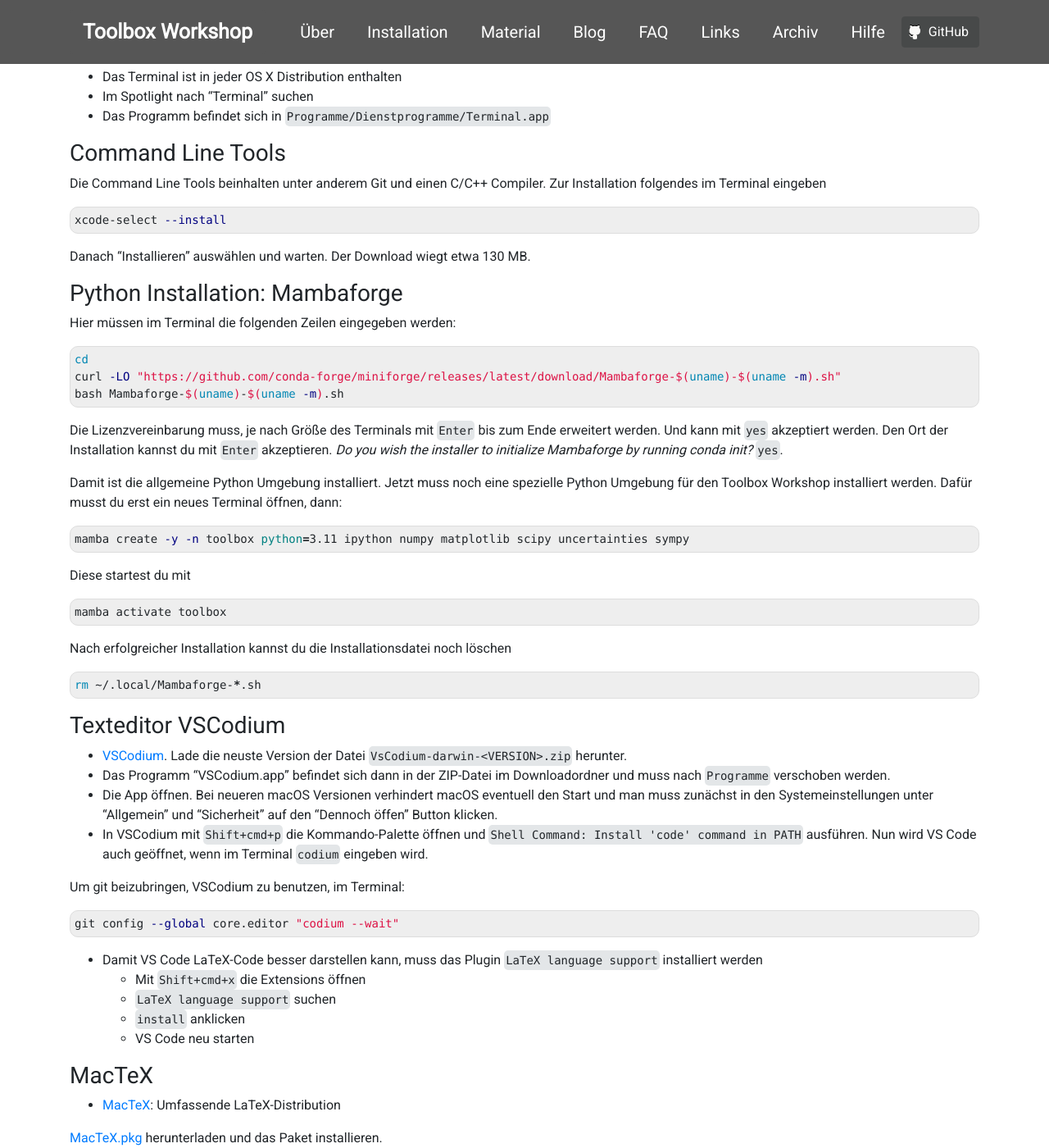
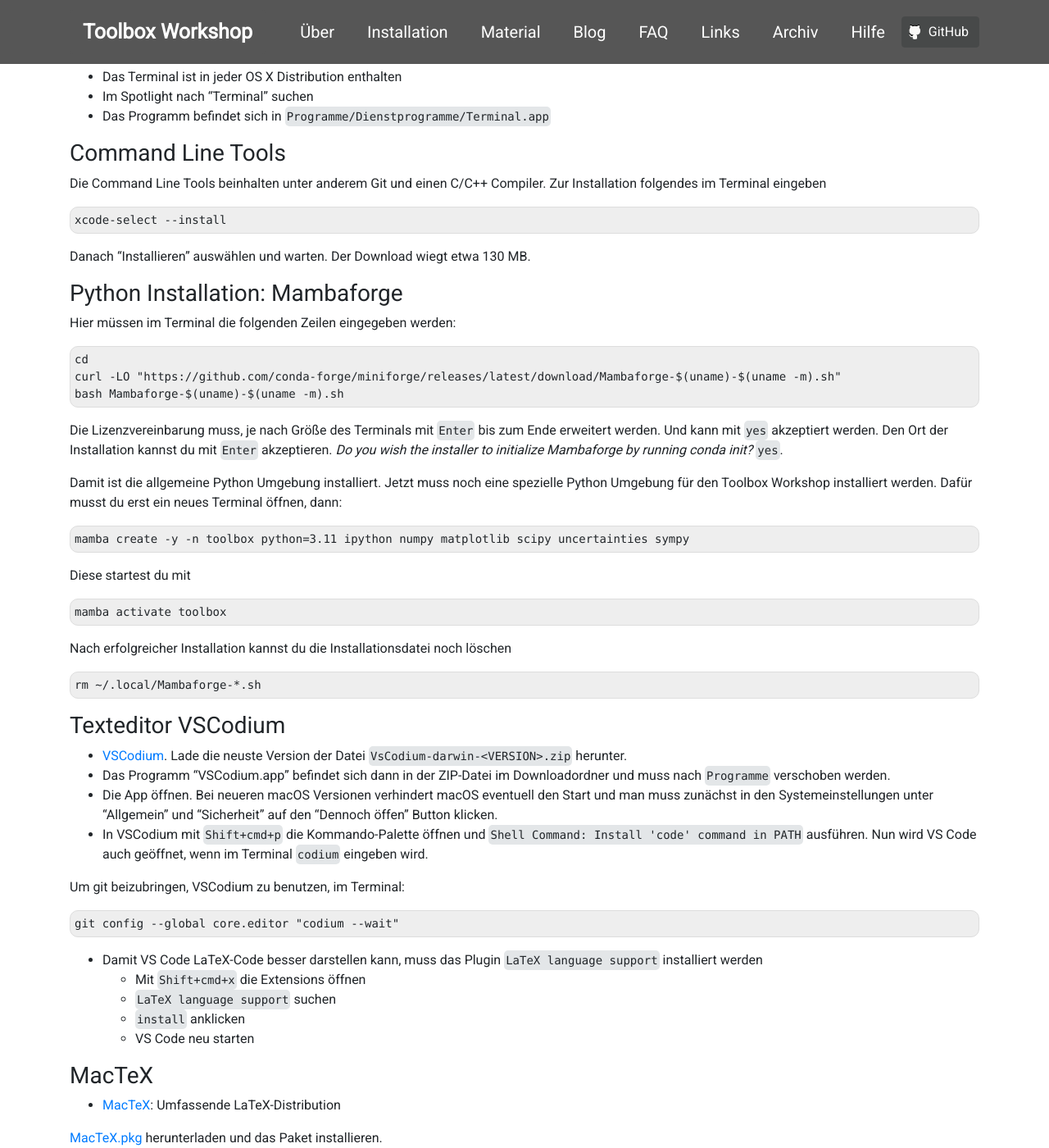
Before and after one commit to pep-dortmund/homepage-toolbox, a Jekyll site: the page built from install/macos.md, in a window 1280 px wide and 1400 px high, scrolled down 472 px. Shown: the whole window at 82% size. Built offline with Jekyll 4.4.1, drawn with Linux system fonts in a browser that asks for light colours; nearby versions of some CDN libraries; some of the changed text lies outside the part shown.

Commit message:
macos mamba and similar layout of the terminal commments

````diff
--- a/install/macos.md
+++ b/install/macos.md
@@ -44,19 +44,18 @@
 
 Die Command Line Tools beinhalten unter anderem Git und einen C/C++ Compiler.
 Zur Installation folgendes im Terminal eingeben
-```bash
-xcode-select --install
-```
+
+    xcode-select --install
+
 Danach "Installieren" auswählen und warten. Der Download wiegt etwa 130 MB.
 
 ### Python Installation: Mambaforge
 
 Hier müssen im Terminal die folgenden Zeilen eingegeben werden:
-```bash
-cd
-curl -LO "https://github.com/conda-forge/miniforge/releases/latest/download/Mambaforge-$(uname)-$(uname -m).sh"
-bash Mambaforge-$(uname)-$(uname -m).sh
-```
+
+    cd
+    curl -LO "https://github.com/conda-forge/miniforge/releases/latest/download/Mambaforge-$(uname)-$(uname -m).sh"
+    bash Mambaforge-$(uname)-$(uname -m).sh
 
 Die Lizenzvereinbarung muss, je nach Größe des Terminals mit `Enter` bis zum Ende erweitert werden.
 Und kann mit `yes` akzeptiert werden.
@@ -66,19 +65,16 @@
 Damit ist die allgemeine Python Umgebung installiert.
 Jetzt muss noch eine spezielle Python Umgebung für den Toolbox Workshop installiert werden.
 Dafür musst du erst ein neues Terminal öffnen, dann:
-```bash
-mamba create -y -n toolbox python=3.11 ipython numpy matplotlib scipy uncertainties sympy
-```
+
+    mamba create -y -n toolbox python=3.11 ipython numpy matplotlib scipy uncertainties sympy
 
 Diese startest du mit
-```bash
-mamba activate toolbox
-```
+
+    mamba activate toolbox
 
 Nach erfolgreicher Installation kannst du die Installationsdatei noch löschen
-```bash
-rm ~/.local/Mambaforge-*.sh
-```
+
+    rm ~/.local/Mambaforge-*.sh
 
 ### Texteditor VSCodium
 
@@ -90,9 +86,7 @@
 
 Um git beizubringen, VSCodium zu benutzen, im Terminal:
 
-```bash
-git config --global core.editor "codium --wait"
-```
+    git config --global core.editor "codium --wait"
 
 - Damit VS Code LaTeX-Code besser darstellen kann, muss das Plugin `LaTeX language support`
   installiert werden
@@ -131,10 +125,9 @@
 ### Python
 
 Ebenfalls im Terminal:
-```bash
-mamba activate toolbox
-ipython
-```
+
+    mamba activate toolbox
+    ipython
 
 Das Programm ipython sollte starten und ihr bekommt statt dem `$` einen
 nummerierten Prompt, nun folgende Befehle eingeben.
@@ -173,9 +166,10 @@
     restricted system commands enabled.
     **
 
-Mit `Strg-C` beenden.
+Mit `Strg` + `C` beenden.
 
     biber
+
 
 Es sollte die Biber-Hilfe erscheinen.
 
@@ -186,23 +180,20 @@
 ### TeXLive einstellen:
 
 Im Terminal:
-```bash
-sudo tlmgr option autobackup -- -1
-sudo tlmgr option repository http://mirror.ctan.org/systems/texlive/tlnet
-```
+
+    sudo tlmgr option autobackup -- -1
+    sudo tlmgr option repository http://mirror.ctan.org/systems/texlive/tlnet
 
 ## <a id="update"></a>Aktualisieren
 
 ### Python Update: Mambaforge
 
 Im Terminal:
-```bash
-mamba update -n toolbox --all
-```
+
+    mamba update -n toolbox --all
 
 ### TeXLive
 
 Im Terminal:
-```bash
-sudo tlmgr update --self --all --reinstall-forcibly-removed
-```
+
+    sudo tlmgr update --self --all --reinstall-forcibly-removed
````
